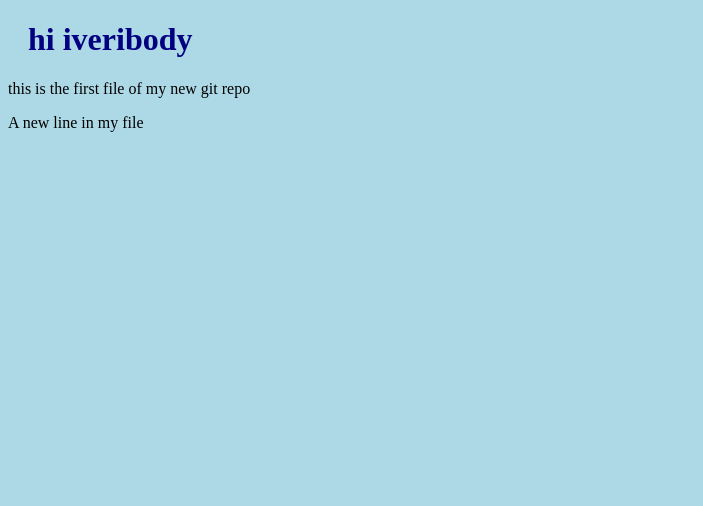
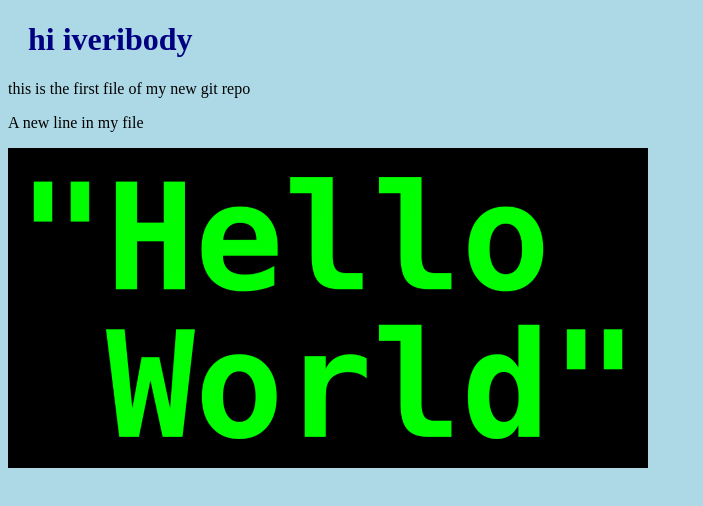
Before and after one commit to Emphytrion/beginning-of-a-journney, a plain HTML site: page index.html in a window 1280 px wide. Shown: the whole page, without its empty margins (0-703 px from the left). Drawn offline with Linux system fonts and the light colour scheme.

Commit message:
added new image

```diff
--- a/index.html
+++ b/index.html
@@ -9,5 +9,6 @@
 <h1> hi iveribody</h1>
 <p> this is the first file of my new git repo </p>
 <p> A new line in my file</p>
+<div><img src="hello-world.png" alt="logo hello-world" style="width:100%;max-width:640px;" </div>
 </body>
 </html>
```
Also changed, not shown: hello-world.png (added).
